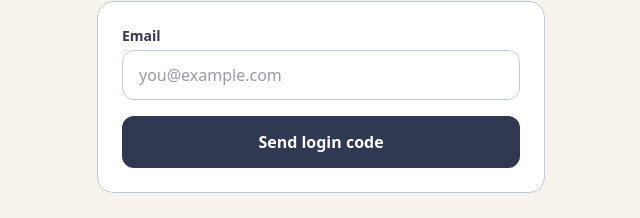
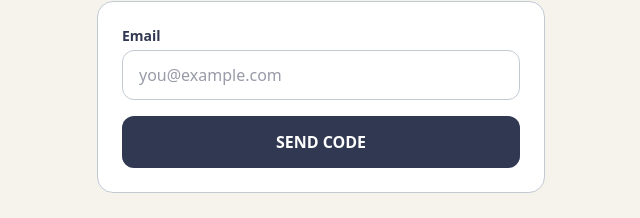
Before and after one commit to mukolwesofts/kibubu-app, a Next.js app: page /login in a window 1280 px wide. Shown: the part 349-567 px from the top of the page, without its empty margins (319-959 px from the left). Built offline with nearby package versions, Linux system fonts and the light colour scheme; no server answers.

Commit message:
fix: update the ui login

```diff
--- a/src/app/login/login-form.tsx
+++ b/src/app/login/login-form.tsx
@@ -142,7 +142,7 @@ export function LoginForm() {
                 disabled={sendPending}
                 className="w-full rounded-xl bg-navy py-3.5 font-semibold text-white disabled:opacity-50"
             >
-                {sendPending ? "Sending…" : "Send login code"}
+                {sendPending ? "Sending…" : "SEND CODE"}
             </button>
         </form>
     );
```
